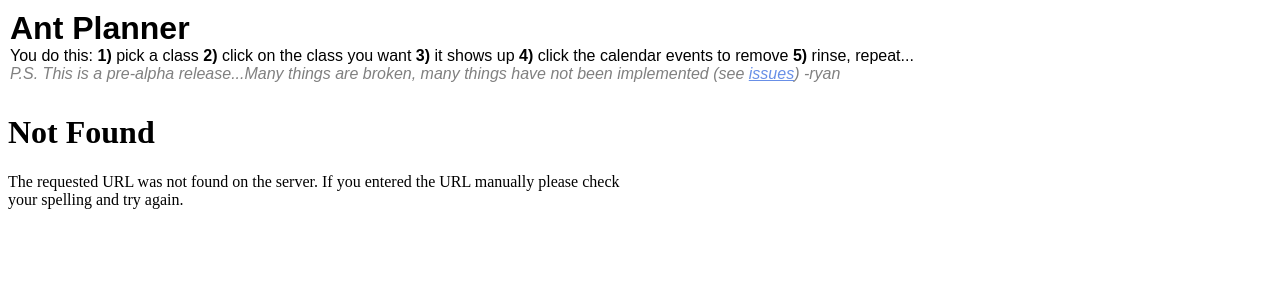
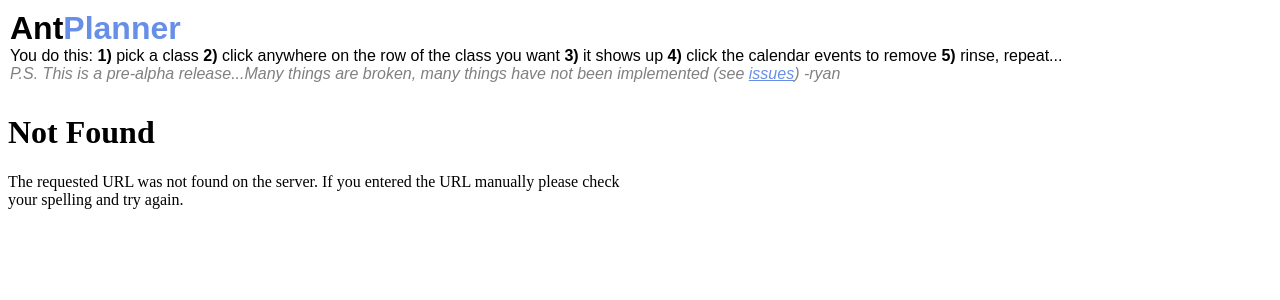
Before and after one commit to gumho/antplanner, a Python web app: template templates/index.html in a window 1280 px wide. Shown: the top 300 px of the page. Run offline with Jinja, Linux system fonts and the light colour scheme; the template is opened without the code that fills it, so the values that code supplies are empty; some libraries are stand-ins or nearby versions.

Commit message:
added better temp instructions

```diff
--- a/static/css/main.css
+++ b/static/css/main.css
@@ -9,6 +9,10 @@ a { color: #688FE7; }
 	font-family: arial;
 	margin: 10px;
 }
+
+	#header h1 span {
+		color: #688FE7;
+	}
 
 	#header em {
 		color: grey;
--- a/templates/index.html
+++ b/templates/index.html
@@ -220,8 +220,8 @@
 <body style="overflow-y: hidden">
 	<div id="wrapper">
 		<div id="header">
-			<h1>Ant Planner</h1>
-			<p>You do this: <strong>1)</strong> pick a class <strong>2)</strong> click on the class you want <strong>3) </strong> it shows up  <strong>4)</strong> click the calendar events to remove <strong>5)</strong> rinse, repeat...</p>
+			<h1>Ant<span>Planner<span></h1>
+			<p>You do this: <strong>1)</strong> pick a class <strong>2)</strong> click anywhere on the row of the class you want <strong>3) </strong> it shows up  <strong>4)</strong> click the calendar events to remove <strong>5)</strong> rinse, repeat...</p>
 			<p><em>P.S. This is a pre-alpha release...Many things are broken, many things have not been implemented (see <a href="http://github.com/gumho/ant-planner/issues/">issues</a>) -ryan</em></p>
 		</div>
 
```
